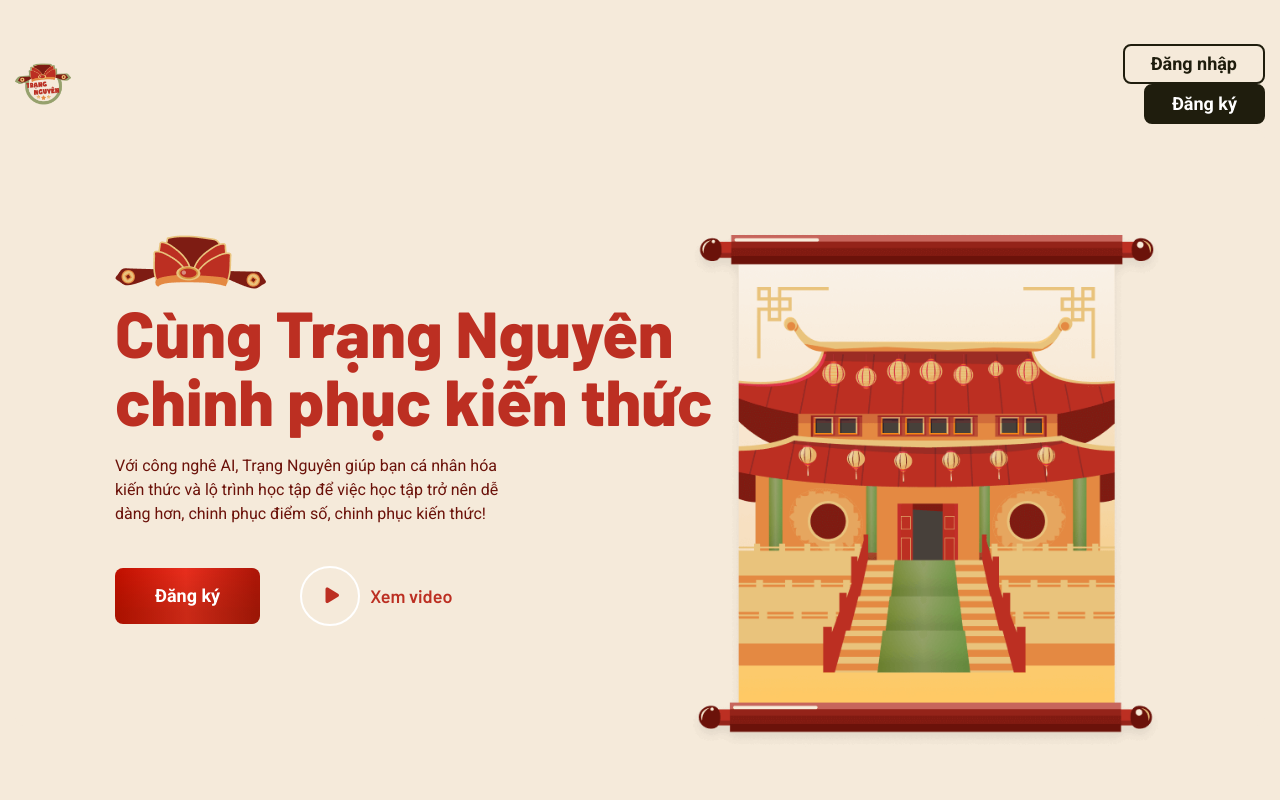
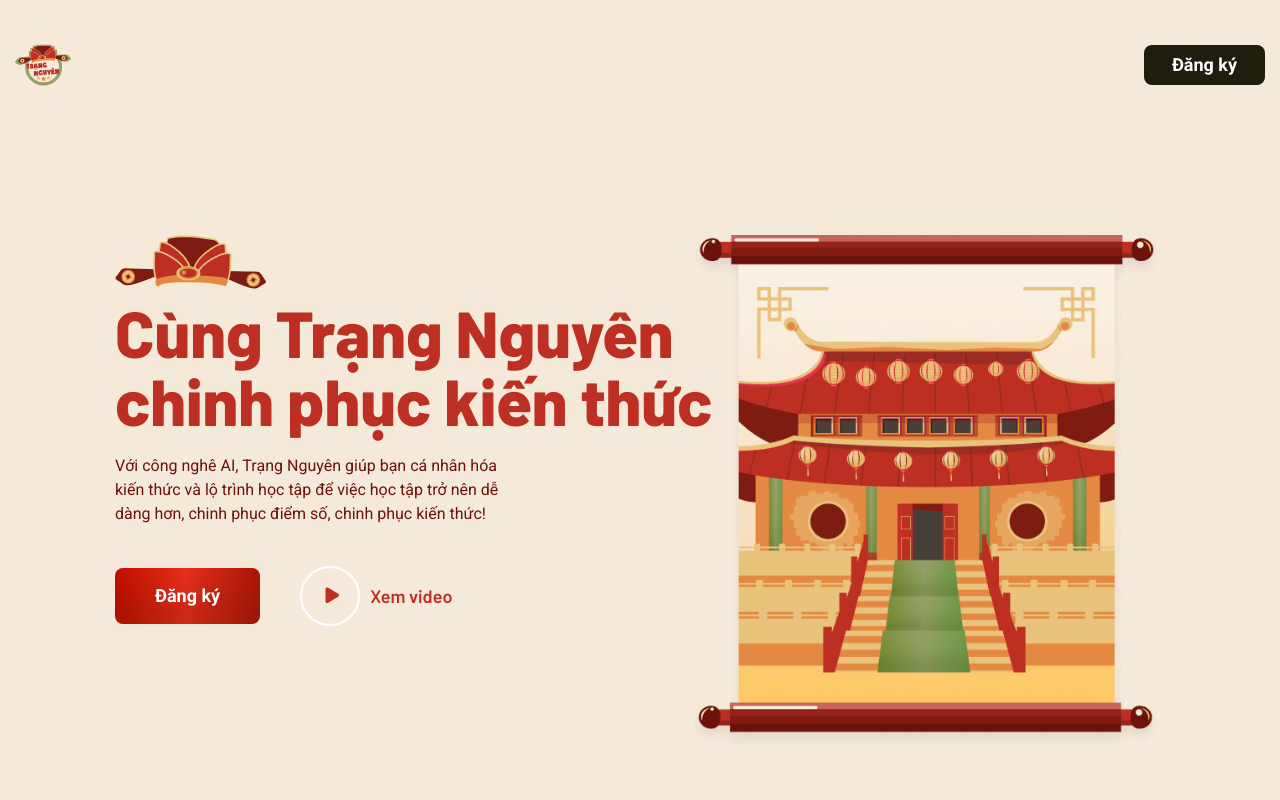
Before and after one commit to nconghau/trangnguyenlegend, a plain HTML site: page index.html in a window 1280 px wide. Shown: the top 800 px of the page. Drawn offline with Linux system fonts and the light colour scheme; a script that the page names is missing.

Commit message:
hide login button

```diff
--- a/index.html
+++ b/index.html
@@ -74,7 +74,7 @@
                                     data-bs-toggle="collapse" data-bs-target="#main_menu_dropdown"
                                     aria-controls="main_menu_dropdown" aria-expanded="false"
                                     aria-label="Toggle navigation"></button></li>
-                            <li><a aria-label="link" class="btn border_dark" href="#!"><span><small>Đăng nhập </small>
+                            <li class="d-none"><a aria-label="link" class="btn border_dark" href="#!"><span><small>Đăng nhập </small>
                                         <small>Đăng nhập</small></span></a></li>
                             <li><a aria-label="link" class="btn btn_dark"
                                     href="https://docs.google.com/forms/d/e/1FAIpQLSf8vc59KjIOhpJqgcavg6p2RVuLGTyR0jV5yVZTThm9ofCBlw/viewform?usp=pp_url"><span><small>Đăng
```
